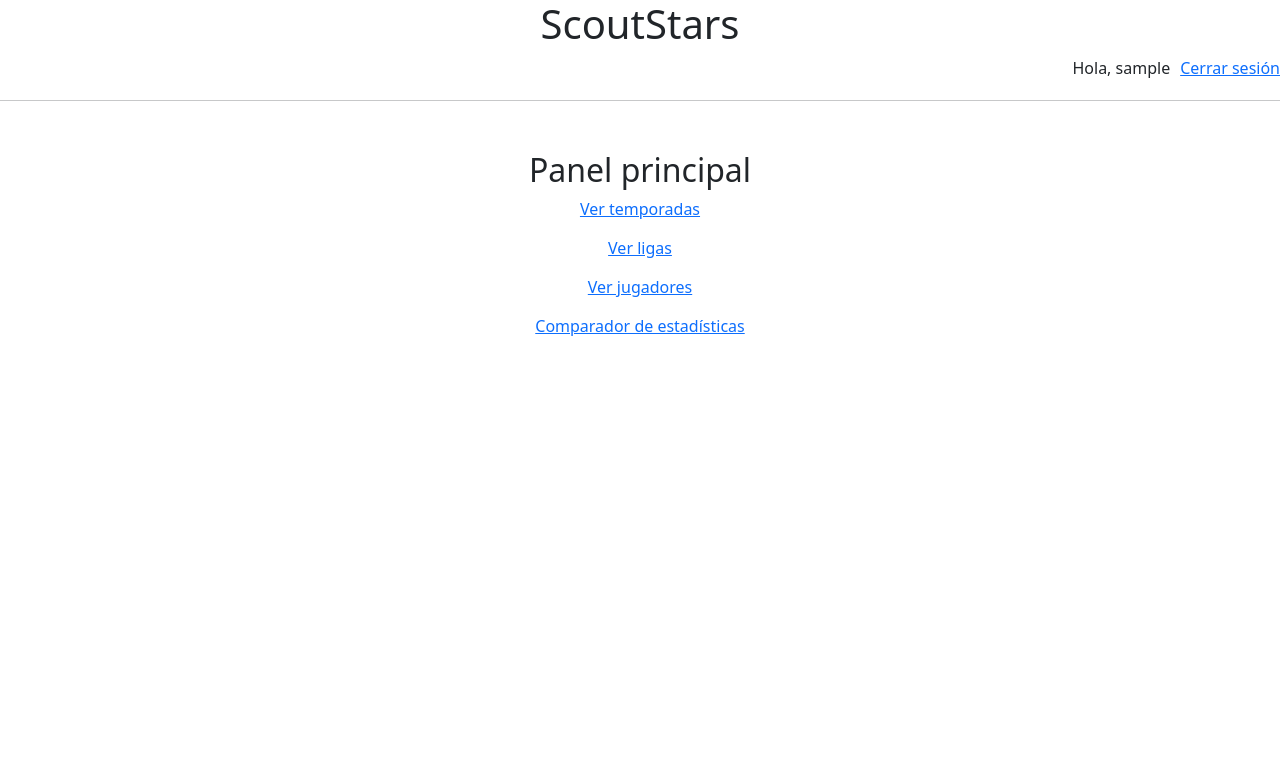
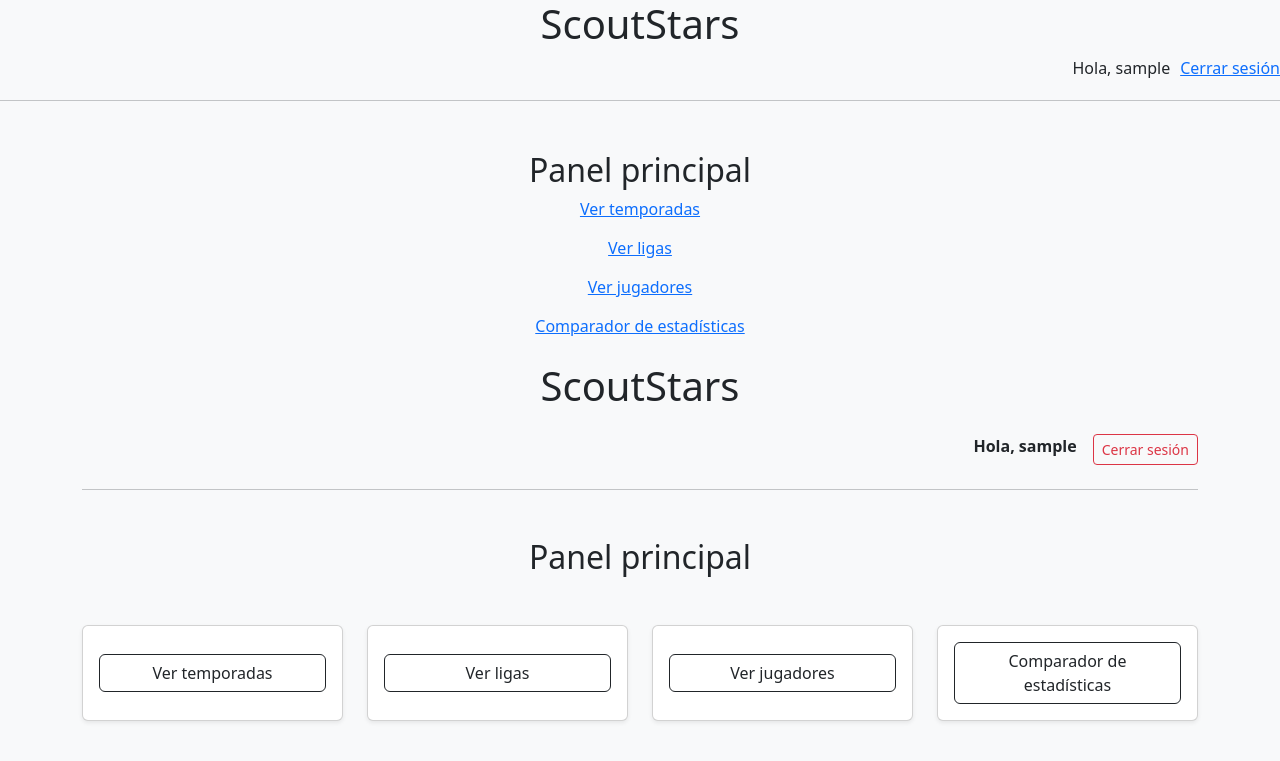
Before and after one commit to Sergio-AJ/ScoutStars, a Flask app: page /home in a window 1280 px wide. Shown: the top 761 px of the page. Run offline with Flask 3, Linux system fonts and the light colour scheme; the visitor is signed in with stand-in values (Sample User, id 1).

Commit message:
estilos home

```diff
--- a/templates/home.html
+++ b/templates/home.html
@@ -52,7 +52,155 @@
             <a href="/users">Gestionar usuarios</a>
         {% endif %}
 
+    </div><!DOCTYPE html>
+<html lang="es">
+
+<head>
+    <meta charset="UTF-8">
+    <title>ScoutStars</title>
+
+    <!-- Bootstrap -->
+    <link href="https://cdn.jsdelivr.net/npm/bootstrap@5.3.3/dist/css/bootstrap.min.css" rel="stylesheet">
+</head>
+
+<body class="bg-light">
+
+<div class="container py-4">
+
+    <!-- TÍTULO -->
+    <h1 class="text-center mb-4">ScoutStars</h1>
+
+    <!-- 🔝 NAVBAR -->
+    <div class="d-flex justify-content-end gap-3 mb-4">
+
+        {% if current_user.is_authenticated %}
+            <span class="fw-bold">Hola, {{ current_user.username }}</span>
+            <a href="/logout" class="btn btn-outline-danger btn-sm">
+                Cerrar sesión
+            </a>
+        {% else %}
+            <a href="/login" class="btn btn-outline-primary btn-sm">
+                Login
+            </a>
+
+            <a href="/register" class="btn btn-primary btn-sm">
+                Registro
+            </a>
+        {% endif %}
+
     </div>
+
+    <hr>
+
+    <!-- 🎯 OPCIONES CENTRALES -->
+    <div class="text-center mt-5">
+
+        <h2 class="mb-5">Panel principal</h2>
+
+        <div class="row g-4 justify-content-center">
+
+            <!-- VISIBLES PARA TODOS -->
+
+            <div class="col-md-3">
+                <div class="card shadow-sm h-100">
+                    <div class="card-body d-flex align-items-center justify-content-center">
+                        <a href="/temporadas" class="btn btn-outline-dark w-100">
+                            Ver temporadas
+                        </a>
+                    </div>
+                </div>
+            </div>
+
+            <div class="col-md-3">
+                <div class="card shadow-sm h-100">
+                    <div class="card-body d-flex align-items-center justify-content-center">
+                        <a href="/ligas" class="btn btn-outline-dark w-100">
+                            Ver ligas
+                        </a>
+                    </div>
+                </div>
+            </div>
+
+            <div class="col-md-3">
+                <div class="card shadow-sm h-100">
+                    <div class="card-body d-flex align-items-center justify-content-center">
+                        <a href="/jugadores" class="btn btn-outline-dark w-100">
+                            Ver jugadores
+                        </a>
+                    </div>
+                </div>
+            </div>
+
+            <div class="col-md-3">
+                <div class="card shadow-sm h-100">
+                    <div class="card-body d-flex align-items-center justify-content-center">
+                        <a href="/comparador" class="btn btn-outline-dark w-100">
+                            Comparador de estadísticas
+                        </a>
+                    </div>
+                </div>
+            </div>
+
+            <!-- CREACIÓN (solo entrenador/admin) -->
+            {% if current_user.role in ["entrenador", "admin"] %}
+
+            <div class="col-md-3">
+                <div class="card shadow-sm h-100 border-success">
+                    <div class="card-body d-flex align-items-center justify-content-center">
+                        <a href="/ligas/crear" class="btn btn-success w-100">
+                            Crear liga
+                        </a>
+                    </div>
+                </div>
+            </div>
+
+            <div class="col-md-3">
+                <div class="card shadow-sm h-100 border-success">
+                    <div class="card-body d-flex align-items-center justify-content-center">
+                        <a href="/equipos/crear" class="btn btn-success w-100">
+                            Crear equipo
+                        </a>
+                    </div>
+                </div>
+            </div>
+
+            <div class="col-md-3">
+                <div class="card shadow-sm h-100 border-success">
+                    <div class="card-body d-flex align-items-center justify-content-center">
+                        <a href="/jugadores/crear" class="btn btn-success w-100">
+                            Crear jugador
+                        </a>
+                    </div>
+                </div>
+            </div>
+
+            {% endif %}
+
+            <!-- SOLO ADMIN -->
+            {% if current_user.role == "admin" %}
+
+            <div class="col-md-3">
+                <div class="card shadow-sm h-100 border-danger">
+                    <div class="card-body d-flex align-items-center justify-content-center">
+                        <a href="/users" class="btn btn-danger w-100">
+                            Gestionar usuarios
+                        </a>
+                    </div>
+                </div>
+            </div>
+
+            {% endif %}
+
+        </div>
+
+    </div>
+
+</div>
+
+<script src="https://cdn.jsdelivr.net/npm/bootstrap@5.3.3/dist/js/bootstrap.bundle.min.js"></script>
+
+</body>
+</html>
 
 </div>
 <script src="https://cdn.jsdelivr.net/npm/bootstrap@5.3.3/dist/js/bootstrap.bundle.min.js"></script>
```
